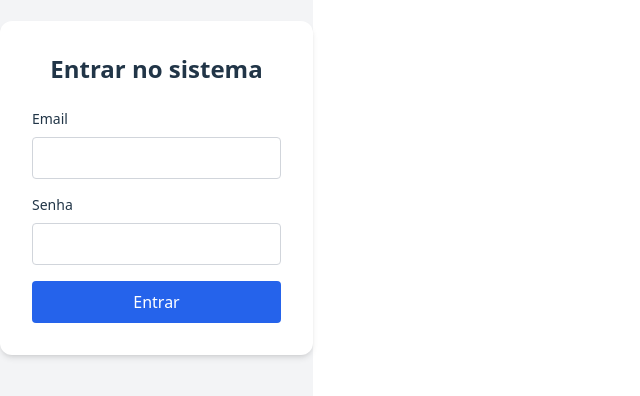
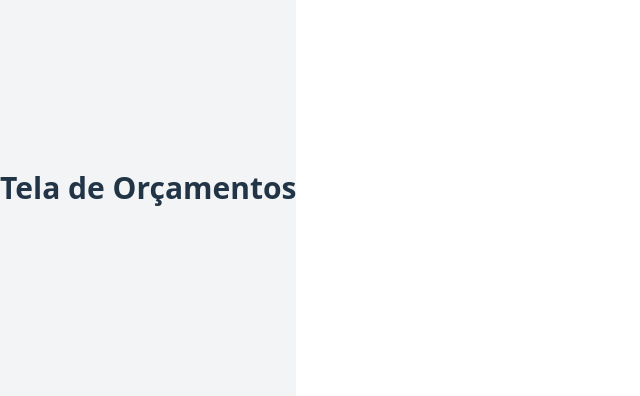
Before and after one commit to renancvitor/controle-verbas-frontend, a React (Vite) app: page /orcamentos in a window 1280 px wide. Shown: the part 212-608 px from the top of the page, without its empty margins (0-640 px from the left). Built offline with nearby package versions, Linux system fonts and the light colour scheme; sample sign-in values are in the browser's storage; the HTML template or start-up script is replaced by a standard one.

Commit message:
feat(orcamento): adiciona configuração inicial para GET

```diff
--- a/src/App.tsx
+++ b/src/App.tsx
@@ -1,7 +1,22 @@
+import { BrowserRouter, Routes, Route, Navigate } from "react-router-dom";
 import Login from "./pages/Login";
+import Orcamentos from "./pages/Orcamentos";
 
-function App() {
-  return <Login />;
+export default function App() {
+  const token = localStorage.getItem("token");
+
+  return (
+    <BrowserRouter>
+      <Routes>
+        <Route path="/login" element={<Login />} />
+        <Route
+          path="/orcamentos"
+          element={
+            token ? <Orcamentos /> : <Navigate to="/login" replace />
+          }
+        />
+        <Route path="*" element={<Navigate to="/login" replace />} />
+      </Routes>
+    </BrowserRouter>
+  );
 }
-
-export default App;
--- a/src/pages/Login.tsx
+++ b/src/pages/Login.tsx
@@ -1,3 +1,5 @@
+import { useNavigate } from "react-router-dom";
+
 import { useState } from "react";
 import Input from "../components/Input";
 import Button from "../components/Button";
@@ -5,6 +7,8 @@ import Button from "../components/Button";
 export default function Login() {
     const [email, setEmail] = useState("");
     const [senha, setSenha] = useState("");
+
+    const navigate = useNavigate();
 
     const handleSubmit = async (e: React.FormEvent) => {
         e.preventDefault();
@@ -23,8 +27,10 @@ export default function Login() {
             }
 
             const data = await response.json();
-            localStorage.setItem("token", data.token);
-            alert("Login realizado com sucesso!");
+            const token = data.token;
+            localStorage.setItem("token", token);
+
+            navigate("/orcamentos");
         } catch (error) {
             console.error("Erro ao fazer login:", error);
             alert("Erro ao fazer login. Verifique o console.");
--- /dev/null
+++ b/src/pages/Orcamentos.tsx
@@ -0,0 +1,8 @@
+
+export default function Orcamentos() {
+    return (
+        <div className="min-h-screen flex items-center justify-center bg-gray-100">
+            <h1 className="text-3xl font-bold">Tela de Orçamentos</h1>
+        </div>
+    );
+}
```
